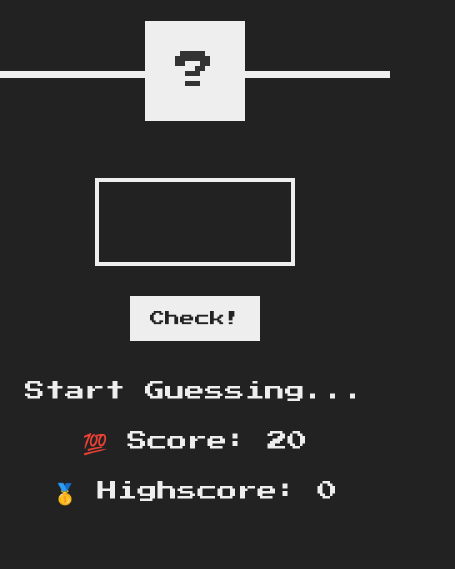
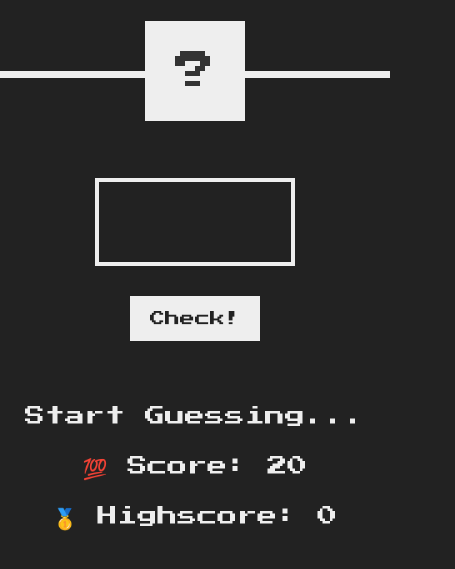
Before and after one commit to srivastava-harshal/guess-the-number, a plain HTML site: page index.html in a window 390 px wide. Shown: the part 175-744 px from the top of the page, 455 px wide, since content can reach past the window. Drawn offline with Linux system fonts and the light colour scheme.

Commit message:
mobile css fix

```diff
--- a/style.css
+++ b/style.css
@@ -126,6 +126,15 @@ h1 {
     margin-bottom: 15px;
   }
 
+  .right {
+    margin-top: 25px;
+  }
+
+  .left,
+  .right {
+    width: 42rem;
+  }
+
   h1 {
     font-size: 2.5rem;
   }
```
